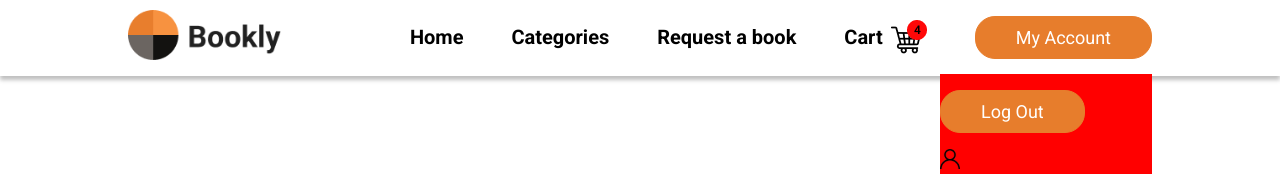
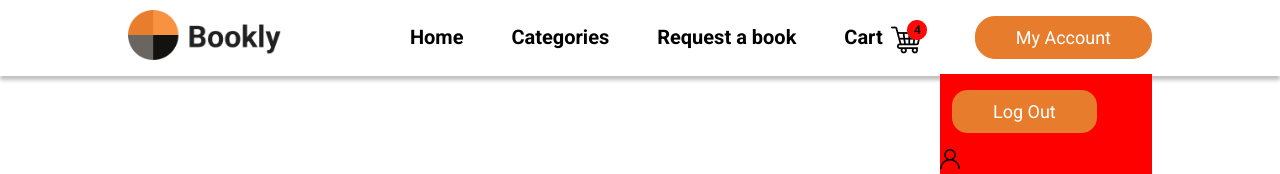
Before and after one commit to gift56/Bookly2.0, a React (Create React App) app: page /page/account in a window 1280 px wide. Shown: the top 174 px of the page. Built offline with nearby package versions, Linux system fonts and the light colour scheme; no server answers; a web font is replaced by a local one.

Commit message:
changed button classes

```diff
--- a/src/sass/AccountStyles/account.module.scss
+++ b/src/sass/AccountStyles/account.module.scss
@@ -11,8 +11,12 @@
     align-items: flex-start;
     justify-content: flex-start;
     padding: 1rem 0;
-    .button{
-
+    .button {
+      width: 100%;
+      padding: 0 12px;
+      button {
+        border-radius: 15px;
+      }
     }
   }
 }
```
